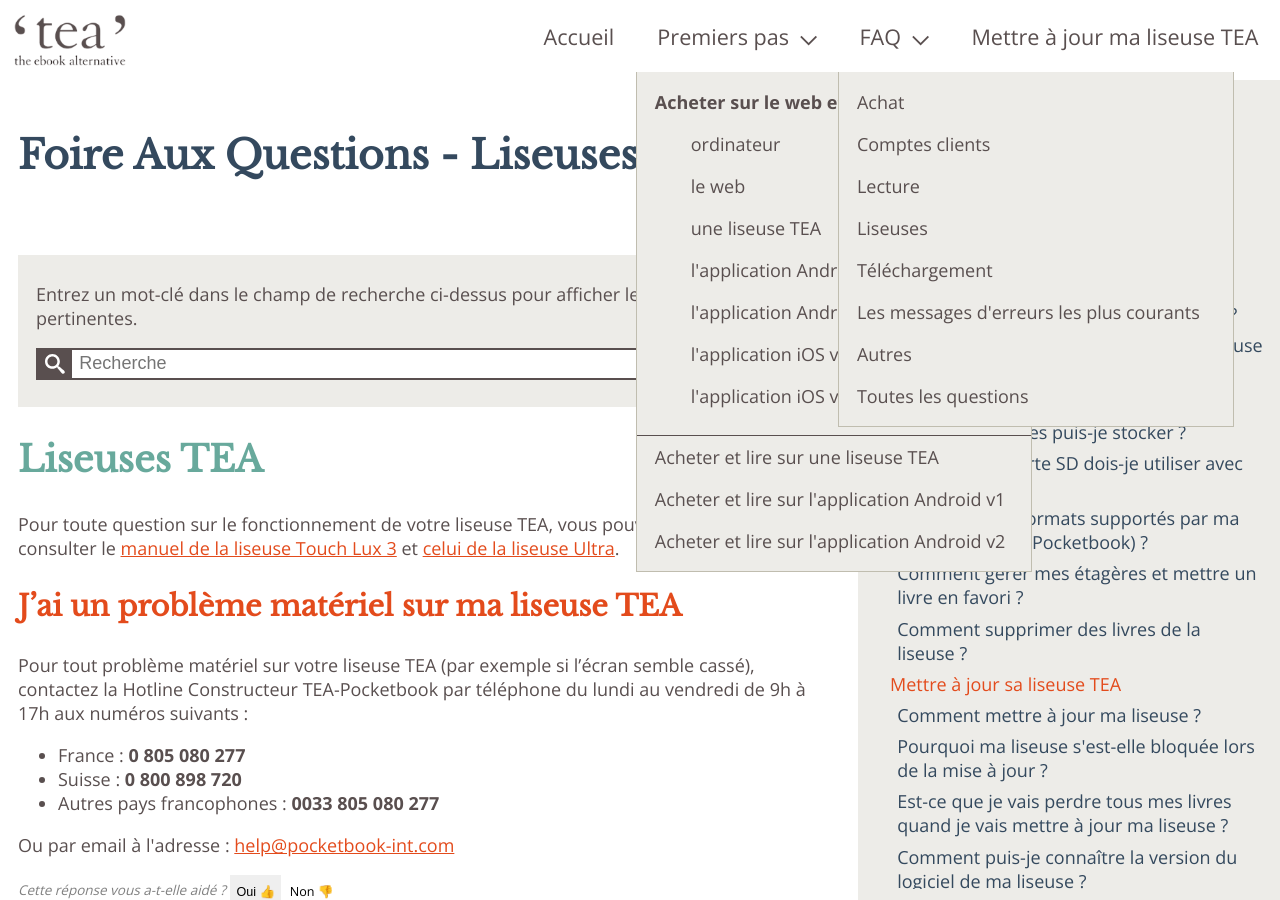
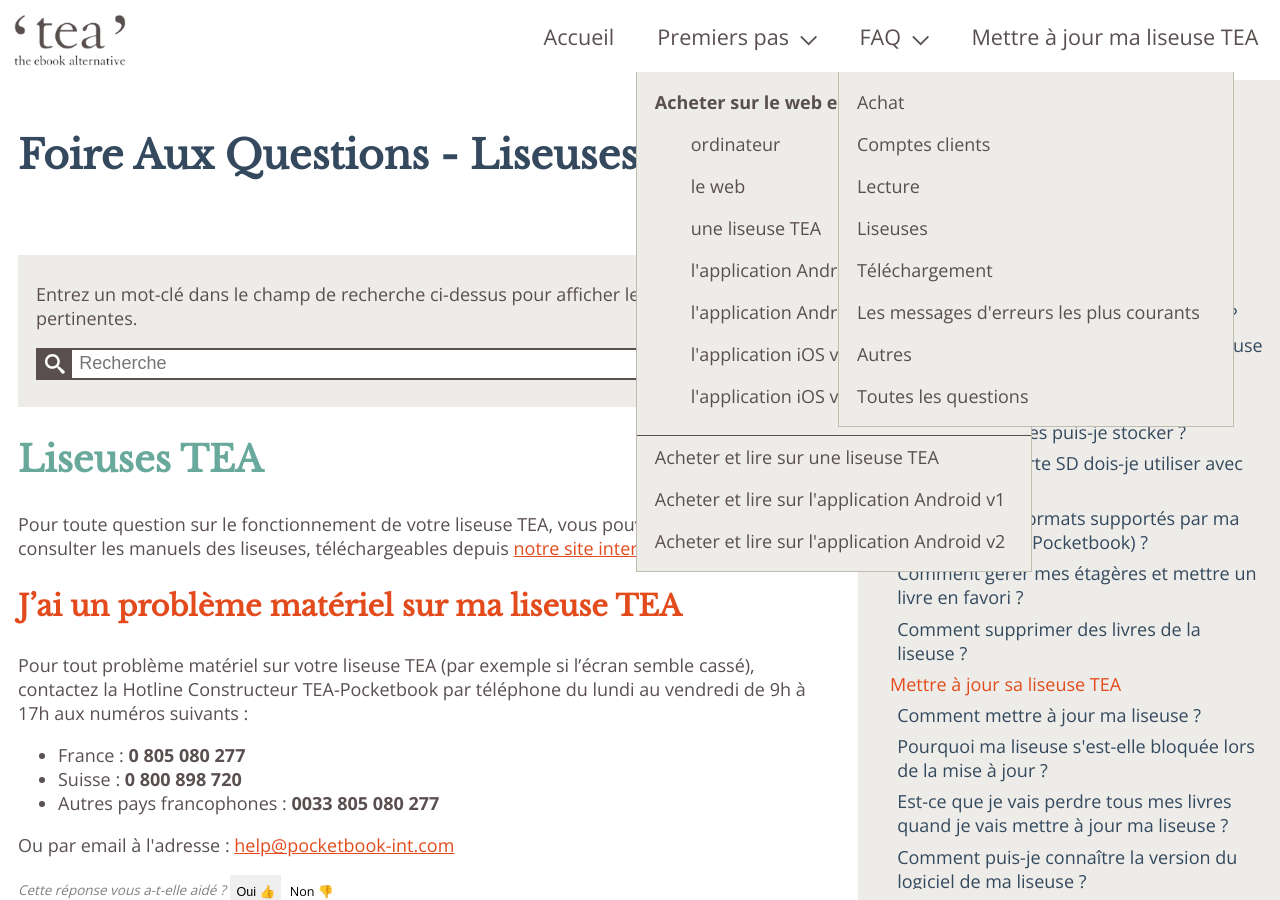
Before and after one commit to TEA-ebook/help-center, a Jekyll site: the page built from _pages/FAQ-liseuse.md, in a window 1280 px wide and 900 px high. Built offline with Jekyll 4.4.1, drawn with Linux system fonts in a browser that asks for light colours; some of the changed text lies outside the part shown.

Commit message:
Update FAQ-liseuse.md

```diff
--- a/_pages/FAQ-liseuse.md
+++ b/_pages/FAQ-liseuse.md
@@ -8,8 +8,7 @@
 
 ## Liseuses TEA
 
-Pour toute question sur le fonctionnement de votre liseuse TEA, vous pouvez également consulter le <a href="https://www.tea-ebook.com/wp-content/uploads/2016/04/Manuel-TouchLux3TEA3.pdf">manuel de la liseuse Touch Lux 3</a> et <a href="https://www.tea-ebook.com/wp-content/uploads/2016/04/Manuel-UltraTEA3.pdf">celui de la liseuse Ultra</a>.
-
+Pour toute question sur le fonctionnement de votre liseuse TEA, vous pouvez également consulter les manuels des liseuses, téléchargeables depuis <a href="https://www.tea-ebook.com/solution/#liseuses">notre site internet</a>.
 
 {% include anchor.html id="pb-matériel" label="J'ai un problème matériel sur ma liseuse TEA." %}
 
@@ -289,6 +288,15 @@
 
 ### Autres questions
 
+{% include anchor.html id="zones-tactiles" label="A quels gestes correspondent les zones tactiles en mode lecture ?" %}
+
+#### A quels gestes correspondent les zones tactiles en mode lecture ?
+
+![](/images/ZonesTactiles.jpg)
+
+{% include feedback-button.html question="A quels gestes correspondent les zones tactiles en mode lecture ?" %}
+
+
 {% include anchor.html id="relier-liseuse-ordi" label="Je n'arrive pas à relier ma liseuse TEA à mon ordinateur" %}
 
 #### Je n'arrive pas à relier ma liseuse TEA à mon ordinateur, que dois-je faire ?
```
